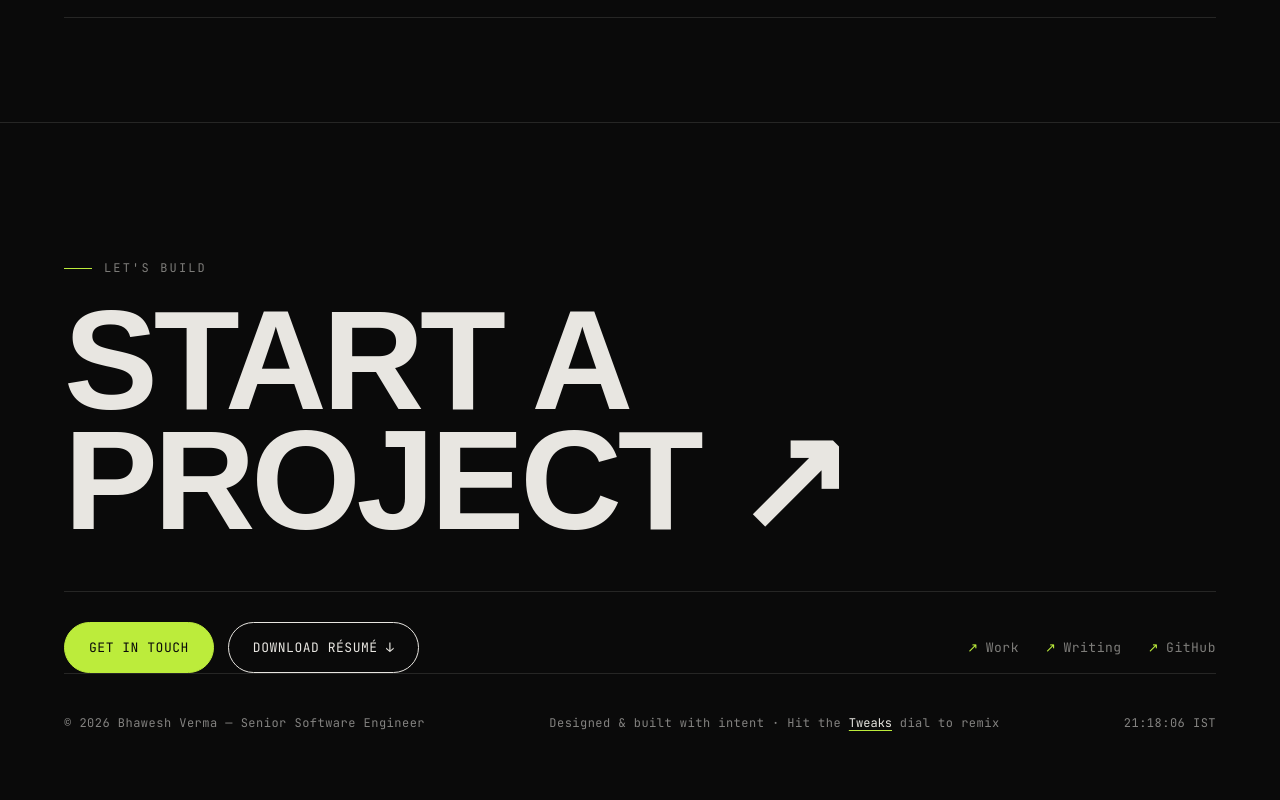
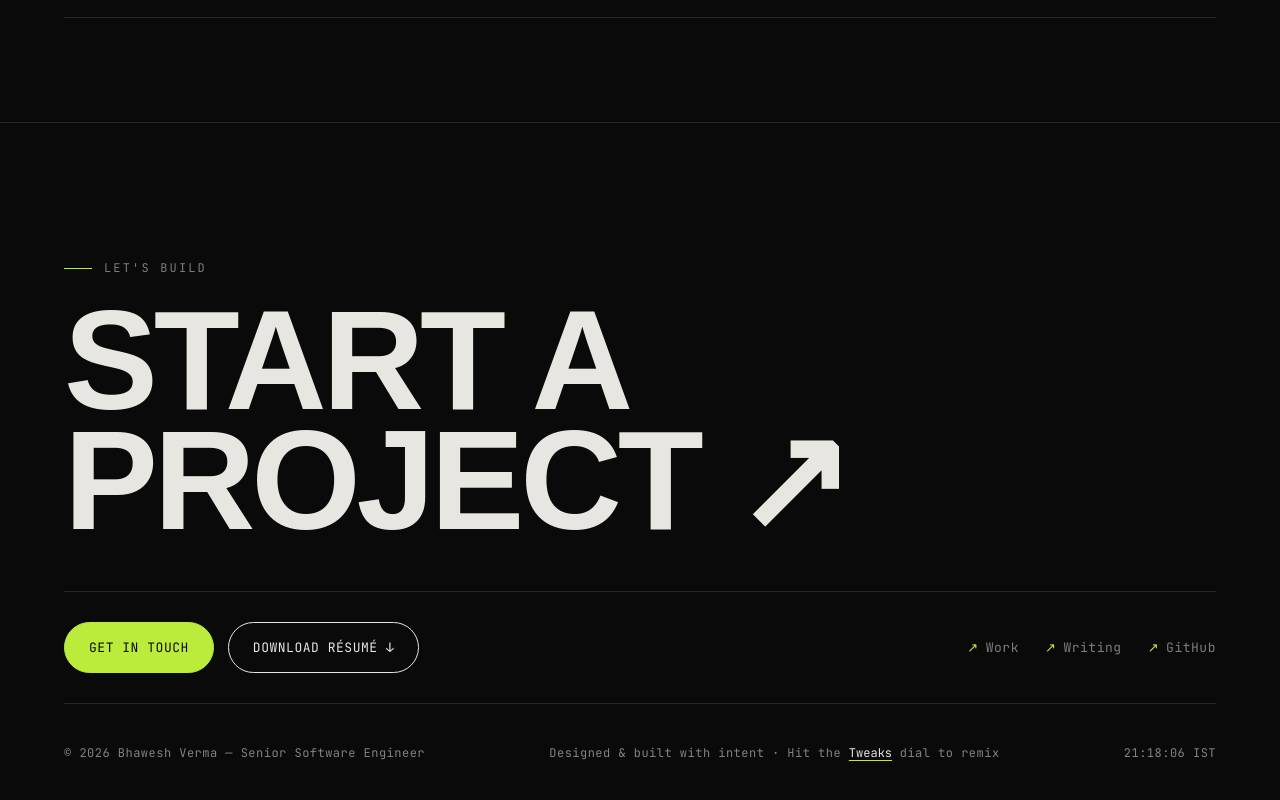
Before and after one commit to bhaweshverma50/bhawesh-portfolio, a React (Vite) app: page /#/ in a window 1280 px wide. Shown: the part 2559-3359 px from the top of the page. Built offline with nearby package versions, Linux system fonts and the light colour scheme; a web font is replaced by a local one.

Commit message:
style(cta): give the HOME CTA row symmetric bottom padding (scoped to #cta) so buttons don't hug the footer rule — Contact/404 rows unchanged

```diff
--- a/src/index.css
+++ b/src/index.css
@@ -399,6 +399,10 @@ body.scrolled .nav {
 .contact h2 a { display: inline-flex; align-items: center; gap: 0.1em; transition: color .3s; }
 .contact h2 a:hover { color: var(--accent); }
 .contact-row { display: flex; justify-content: space-between; gap: 30px; flex-wrap: wrap; margin-top: 50px; border-top: 1px solid var(--line); padding-top: 30px; }
+/* Home CTA only: the row sits directly above the footer rule, so give it symmetric
+   bottom padding so the buttons don't hug that line. Other .contact-row usages
+   (Contact page, 404) are followed by their own spacing and must stay untouched. */
+#cta .contact-row { padding-bottom: 30px; }
 .contact-links { display: flex; gap: 26px; flex-wrap: wrap; font-family: var(--mono); font-size: 13px; letter-spacing: 0.04em; }
 .contact-links a { display: inline-flex; align-items: center; gap: 7px; color: var(--muted); transition: color .3s; }
 .contact-links a:hover { color: var(--fg); }
```
